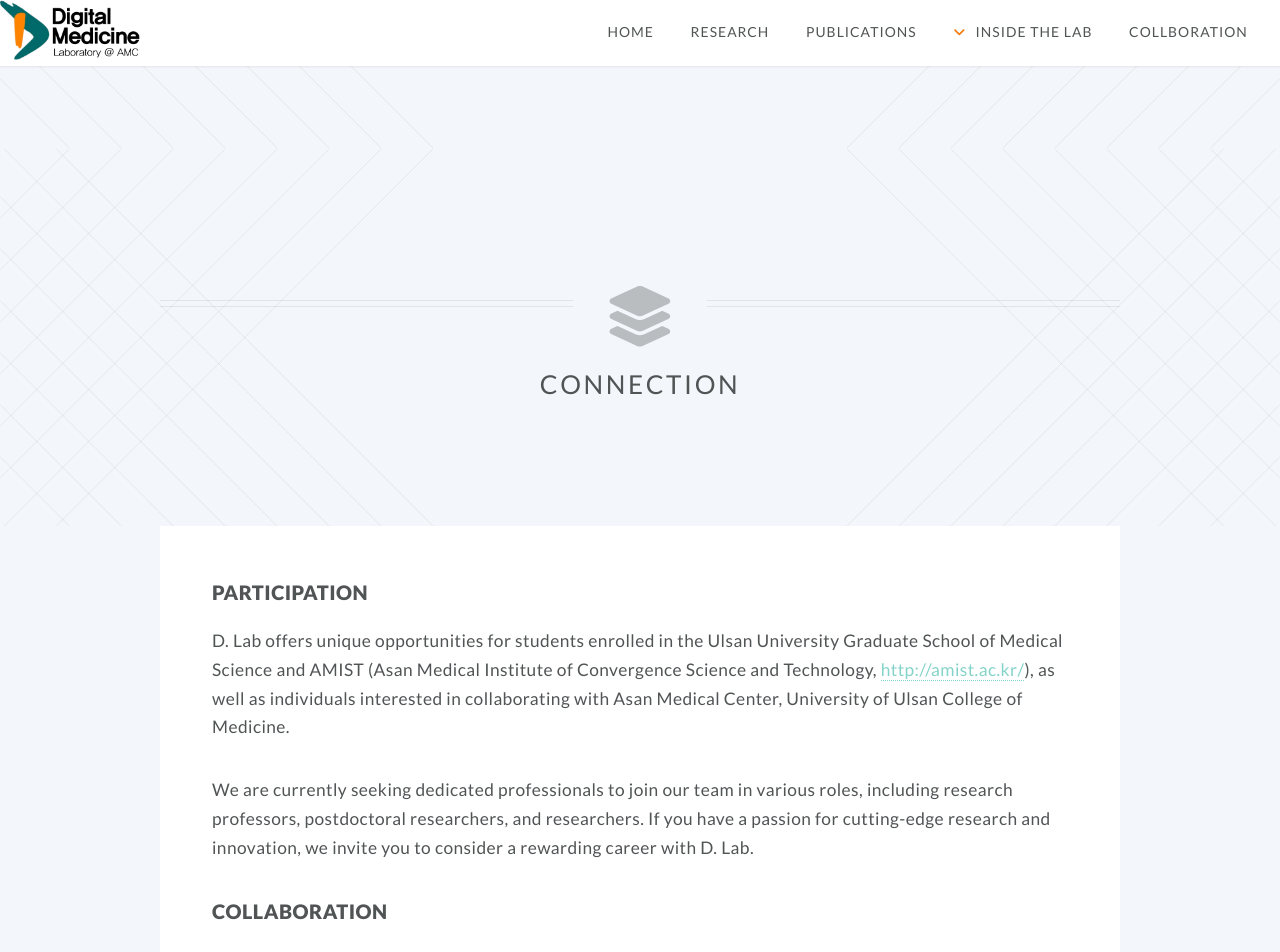
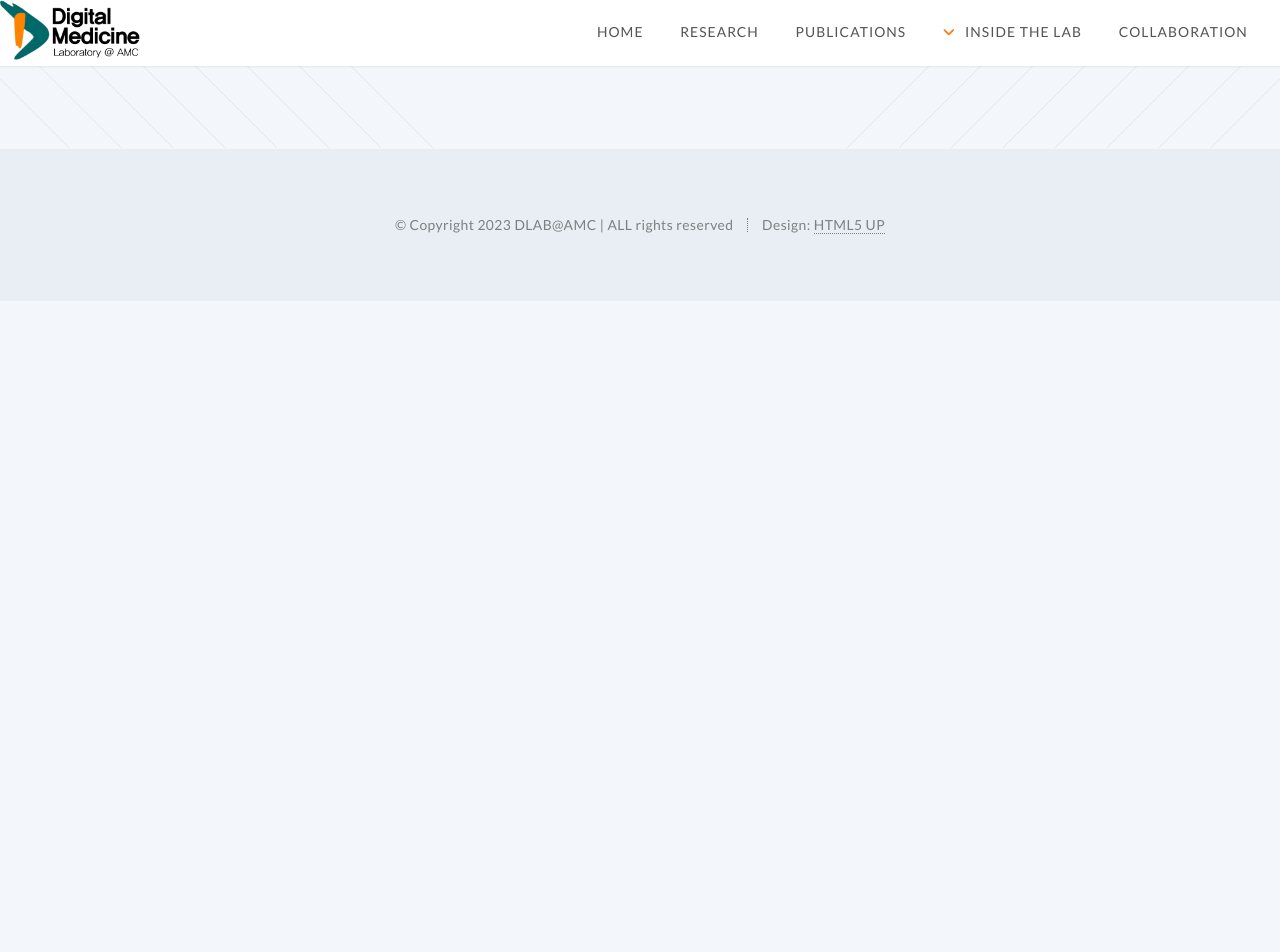
Before and after one commit to ydon1111/ydon1111.github.io, a Jekyll site: the page built from htmls/inside_the_lab/DHLAB@AMC.html, in a window 1280 px wide and 1400 px high, scrolled down 8212 px. Shown: the top 952 px of the window. Built offline with Jekyll 4.4.1, drawn with Linux system fonts in a browser that asks for light colours; nearby versions of some CDN libraries; after the commit the page ends 8513 px from its top, so only the background shows below that; some of the changed text lies outside the part shown.

Commit message:
collaboration 수정

```diff
--- a/_includes/header.html
+++ b/_includes/header.html
@@ -21,7 +21,7 @@
 				</ul>
 			</li>
 
-			<li><a href="/htmls/inside_the_lab/DHLAB@AMC.html#Connection">Collboration</a></li>
+			<li><a href="/htmls/collaboration/collaboration.html">Collaboration</a></li>
 
 		</ul>
 
--- a/htmls/inside_the_lab/DHLAB@AMC.html
+++ b/htmls/inside_the_lab/DHLAB@AMC.html
@@ -547,69 +547,3 @@
 			</div>
 		</section>
 	</article>
-
-
-	<span id="Connection"></span>
-	<article id="main">
-		<header class="special container">
-			<span class="icon fa-solid fa-layer-group"></span>
-			<h2>Connection</h2>
-		</header>
-	</article>
-
-	<article class="sections-container">
-		<section class="wrapper style4 container">
-			<section>
-				<header>
-					<h3>PARTICIPATION</h3>
-				</header>
-				<p>D. Lab offers unique opportunities for students enrolled in the Ulsan University Graduate
-					School of Medical Science and AMIST (Asan Medical Institute of Convergence Science and
-					Technology, <a href="http://amist.ac.kr/">http://amist.ac.kr/</a>), as well as individuals
-					interested in collaborating with
-					Asan Medical Center, University of Ulsan College of Medicine.</p>
-				<p>We are currently seeking dedicated professionals to join our team in various roles, including
-					research professors, postdoctoral researchers, and researchers. If you have a passion for
-					cutting-edge research and innovation, we invite you to consider a rewarding career with D.
-					Lab.</p>
-			</section>
-
-			<section>
-				<header>
-					<h3>COLLABORATION</h3>
-				</header>
-				<p style="margin-bottom: 8px;">D. Lab thrives on collaborative research, actively engaging with
-					esteemed academics and
-					industry leaders across engineering and medicine. We continually seek to expand our horizons
-					by collaborating with experts from diverse domains. If you're a passionate researcher or a
-					forward-thinking company interested in joining hands with D. Lab, we warmly invite you to
-					reach out to us through the contact details provided on our website. Let's explore new
-					frontiers together.
-				</p>
-			</section>
-
-			<section>
-				<header>
-					<h3>CONTACT</h3>
-				</header>
-				<iframe
-					src="https://www.google.com/maps/embed?pb=!1m18!1m12!1m3!1d3164.2330040640663!2d127.10569547589313!3d37.52600437645127!2m3!1f0!2f0!3f0!3m2!1i1024!2i768!4f13.1!3m3!1m2!1s0x357ca56a3f5c178f%3A0x6f94e28da52f732a!2z7ISc7Jq47JWE7IKw67OR7JuQ!5e0!3m2!1sko!2skr!4v1697526819162!5m2!1sko!2skr"
-					width="80%" height="350" style="border:0;" allowfullscreen="" loading="lazy"
-					referrerpolicy="no-referrer-when-downgrade"></iframe>
-
-
-				<footer>
-					<p>
-					<h3>Address</h3>
-					Asan Institute for Life Sciences, 88 Olympic-ro 43-gil, Songpa-gu, Seoul,<br />
-					05505, Republic of Korea
-					<br />
-					<br />
-					<h3>Contact e-mail</h3>
-					digitalhealth.amc@gmail.com</p>
-
-				</footer>
-			</section>
-
-		</section>
-	</article>
```
Also changed, not shown: htmls/collaboration/collaboration.html (renamed from htmls/inside_the_lab/connection.html, +0 -7 lines).
